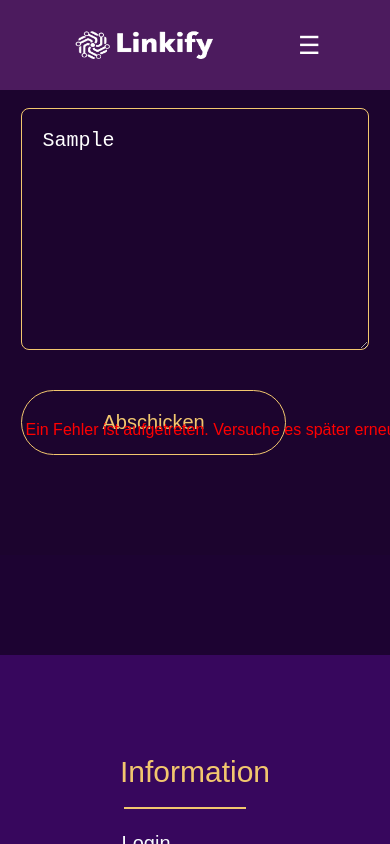
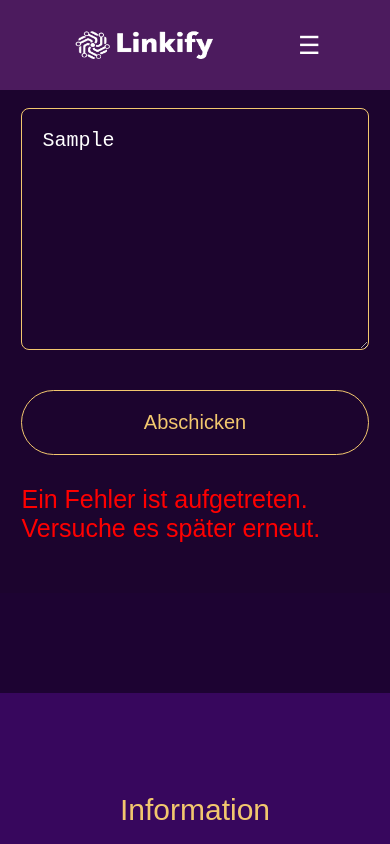
Before and after one commit to RalfHof/nextjs-boilerplate, a Next.js app: page /info in a window 390 px wide. Both pictures are taken after typing "Sample", "name@example.com", "Sample", "Sample" into the empty fields and a click on the button "Abschicken". Shown: the part 10019-10863 px from the top of the page. Built offline with nearby package versions, Linux system fonts and the light colour scheme; no server answers.

Commit message:
New Features

```diff
--- a/src/components/kontakt/page.tsx
+++ b/src/components/kontakt/page.tsx
@@ -145,19 +145,20 @@ export default function KontaktPage() {
               >
                 Abschicken
               </button>
+          {error &&
+            <div className="MessagesFromBackendContact">
+              <p style={{ color: "red", margin: "0", padding: "0" }}>{error}</p>
+            </div>}
+
+          {success &&
+            <div className="MessagesFromBackendContact">
+              <p style={{ color: "green", margin: "0", padding: "0" }}>{success}</p>
+            </div>
+          }
             </div>
           </form>
 
-          {error &&
-            <div style={{ position: "relative", top: "-100px", left: "20px" }}>
-              <p style={{ color: "red" }}>{error}</p>
-            </div>}
 
-          {success &&
-            <div style={{ position: "relative", top: "-100px", left: "20px" }}>
-              <p style={{ color: "green" }}>{success}</p>
-            </div>
-          }
         </div>
       </div>
     </>
--- a/src/globals.css
+++ b/src/globals.css
@@ -956,9 +956,11 @@ a:hover {
 
 #ContainerAroundBtnContact {
   margin-bottom: 50px;
+  display: flex;
+  justify-content: space-between;
+  align-items: center;
   width: 100%;
-  display: flex;
-  align-items: flex-start;
+  flex-wrap: wrap;
 }
 
 #BtnContact {
@@ -970,3 +972,23 @@ a:hover {
   font-size: 20px;
   cursor: pointer;
 }
+
+
+
+@media (max-width:730px) {
+
+
+  #BtnContact {
+    width: 100%;
+  }
+
+
+  .MessagesFromBackendContact {
+    display: flex;
+    align-items: center;
+    justify-content: center;
+    width: 100%;
+    margin-top: 30px;
+    font-size: 25px;
+  }
+}
```
